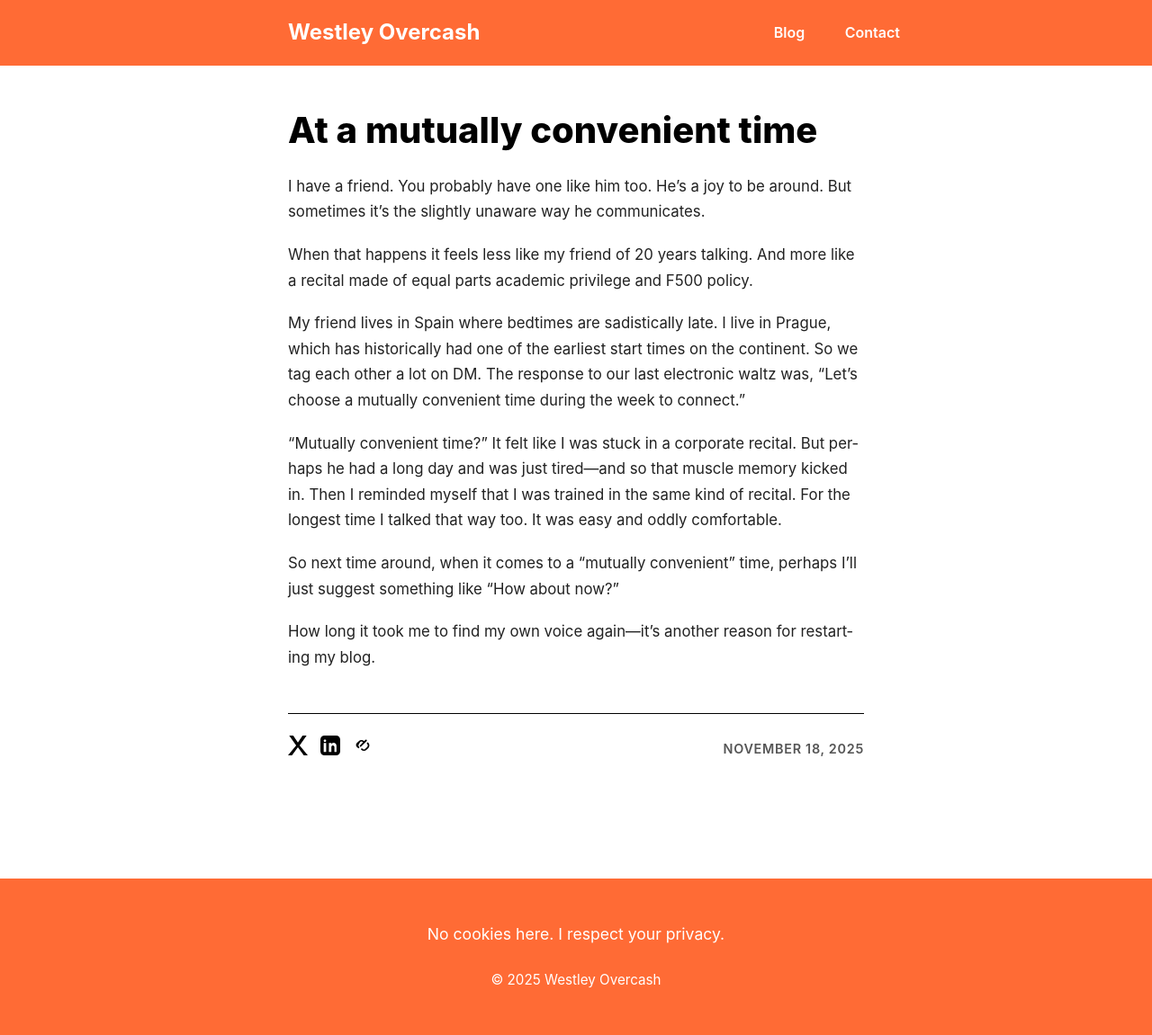
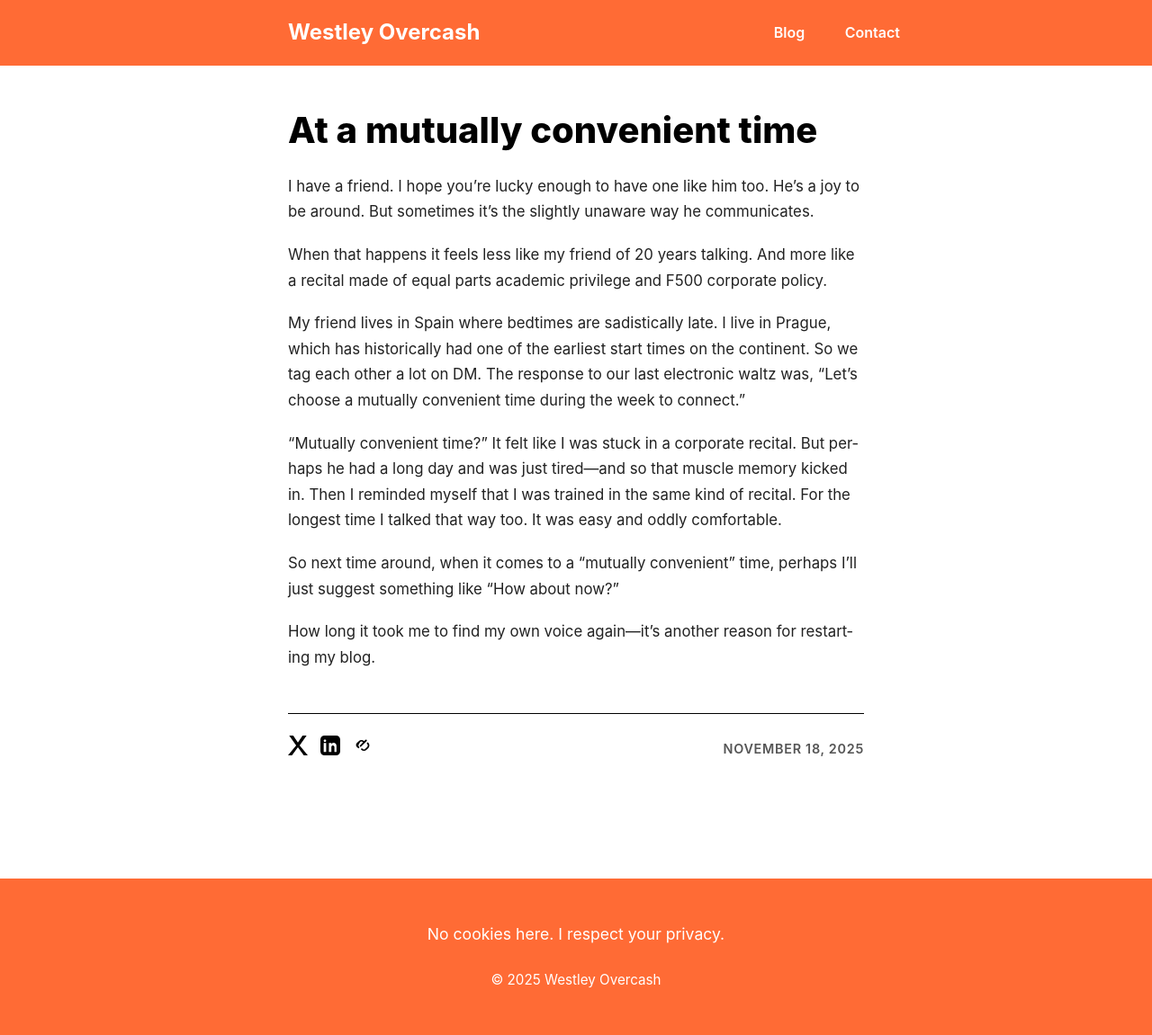
Before and after one commit to westleyovercash/westleyovercash.github.io, a Jekyll site: the page built from _posts/2025-11-18-at-a-mutually-convenient-time.md, in a window 1280 px wide. Shown: the whole page at 90% size. Built offline with Jekyll 4.4.1, drawn with Linux system fonts in a browser that asks for light colours.

Commit message:
Update 2025-11-18-at-a-mutually-convenient-time.md

```diff
--- a/_posts/2025-11-18-at-a-mutually-convenient-time.md
+++ b/_posts/2025-11-18-at-a-mutually-convenient-time.md
@@ -3,9 +3,9 @@ layout: post
 title: At a mutually convenient time
 date: 2025-11-18T00:00:00.000Z
 ---
-I have a friend. You probably have one like him too. He's a joy to be around. But sometimes it's the slightly unaware way he communicates.
+I have a friend. I hope you're lucky enough to have one like him too. He's a joy to be around. But sometimes it's the slightly unaware way he communicates.
 
-When that happens it feels less like my friend of 20 years talking. And more like a recital made of equal parts academic privilege and F500 policy.
+When that happens it feels less like my friend of 20 years talking. And more like a recital made of equal parts academic privilege and F500 corporate policy.
 
 My friend lives in Spain where bedtimes are sadistically late. I live in Prague, which has historically had one of the earliest start times on the continent. So we tag each other a lot on DM. The response to our last electronic waltz was, "Let's choose a mutually convenient time during the week to connect."
 
```
